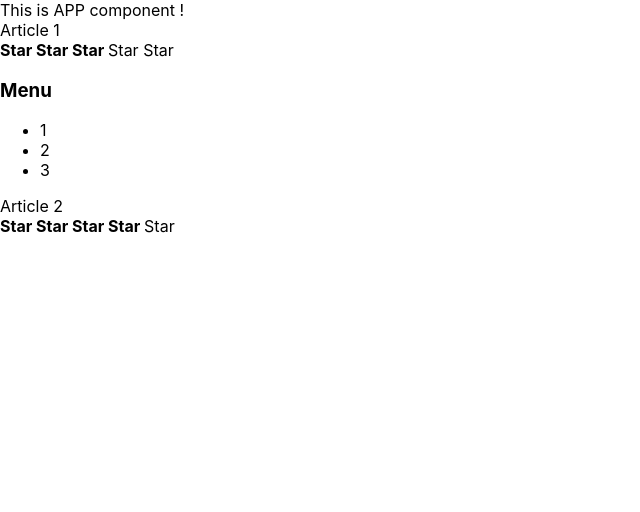
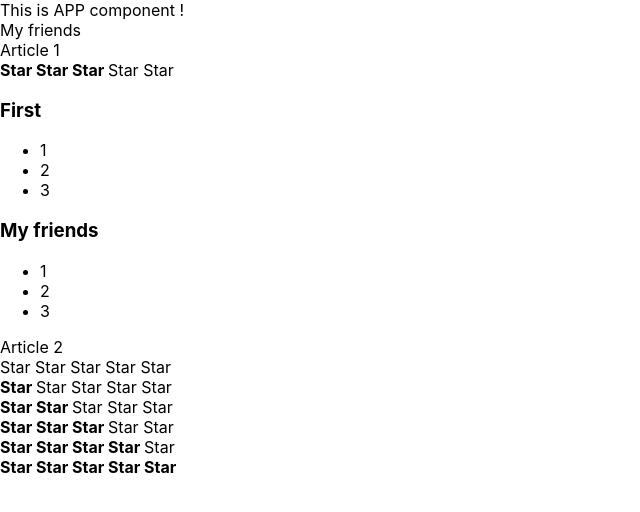
Before and after one commit to SirMissir/React-deep, a React (Create React App) app: page / in a window 1280 px wide. Shown: the top 512 px of the page, without its empty margins (0-640 px from the left). Built offline with nearby package versions, Linux system fonts and the light colour scheme.

Commit message:
feat: React кабзда как подробно 03

```diff
--- a/src/App.tsx
+++ b/src/App.tsx
@@ -4,25 +4,37 @@ import Accordion from "./components/Accordion/Accordion";
 import {Rating} from "./components/Rating/Rating";
 
 
+export type Title ={
+    title: string
+}
+
+
 function App() {
     console.log("App rendered")
     return (
         <div className=''>
-            <AppTitle/>
+            <PageTitle title = {"This is APP component !"}/>
+            <PageTitle title = {"My friends"}/>
             Article 1
             <Rating value = {3}/>
-            <Accordion/>
+            <Accordion title = {"First"}/>
+            <Accordion title = {"My friends"}/>
             Article 2
+            <Rating value = {0}/>
+            <Rating value = {1}/>
+            <Rating value = {2}/>
+            <Rating value = {3}/>
             <Rating value = {4}/>
+            <Rating value = {5}/>
         </div>
     );
 }
 
-function AppTitle () {
-    console.log("AppTitle rendered")
+function PageTitle (props:any) {
+    console.log("PageTitle rendered")
     return (
         <div>
-            This is APP component !
+            {props.title}
         </div>
 
     );
--- a/src/components/Accordion/Accordion.tsx
+++ b/src/components/Accordion/Accordion.tsx
@@ -1,19 +1,27 @@
 import React from "react";
+import {Title} from "../../App";
 
-function Accordion(){
+
+
+type TitlePropsType = {
+    title: string
+}
+
+
+function Accordion(props:TitlePropsType){
     console.log("Accordion rendered")
     return(
         <div>
-            <AccordionTitle/>
+            <AccordionTitle title = {props.title}/>
             <AccordionBody/>
         </div>
     )
 }
 
-function AccordionTitle(){
+function AccordionTitle(props:any){
     console.log("AccordionTitle rendered")
     return(
-        <h3>Menu</h3>
+        <h3>{props.title}</h3>
     )
 }
 
```
